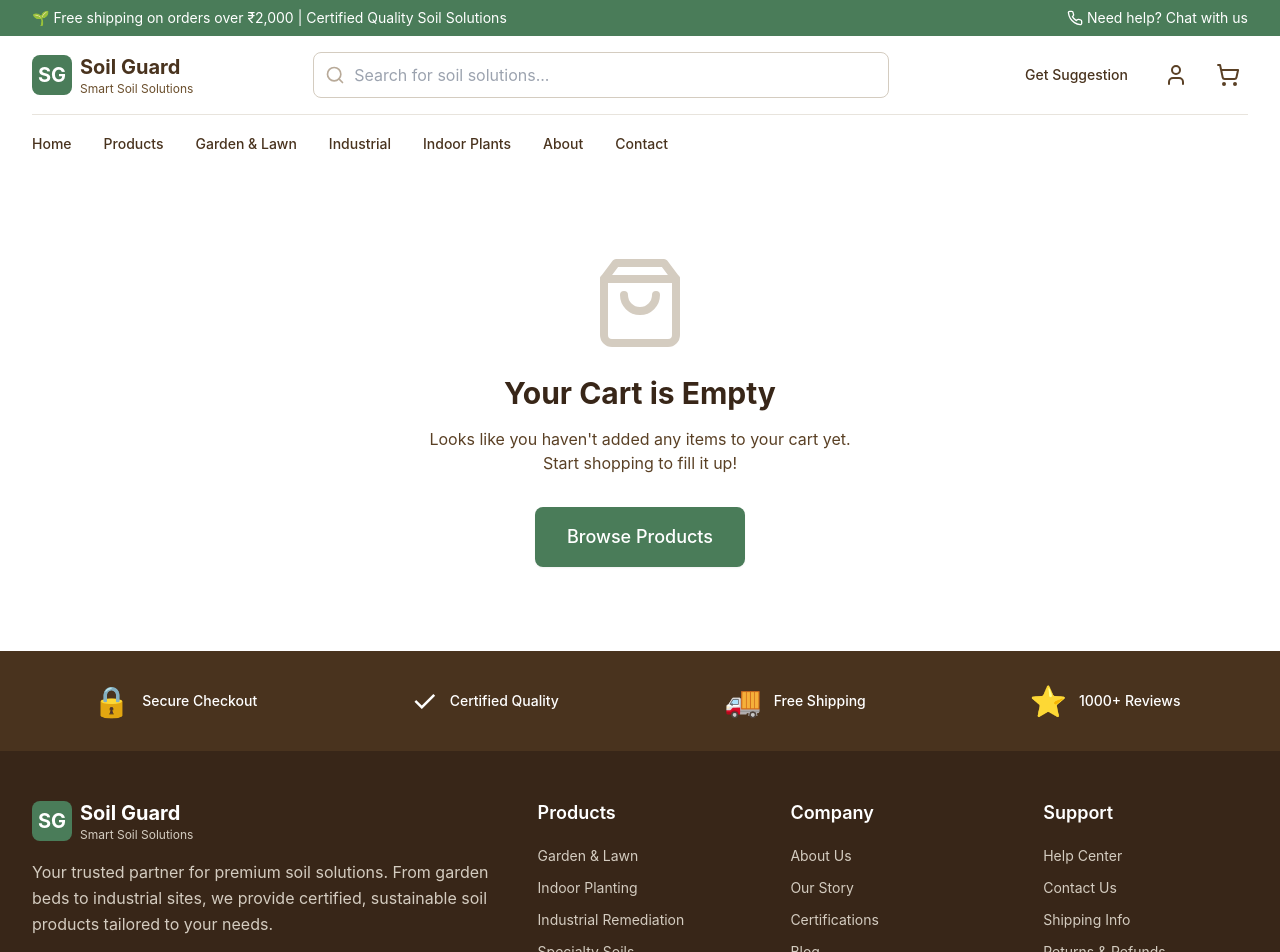
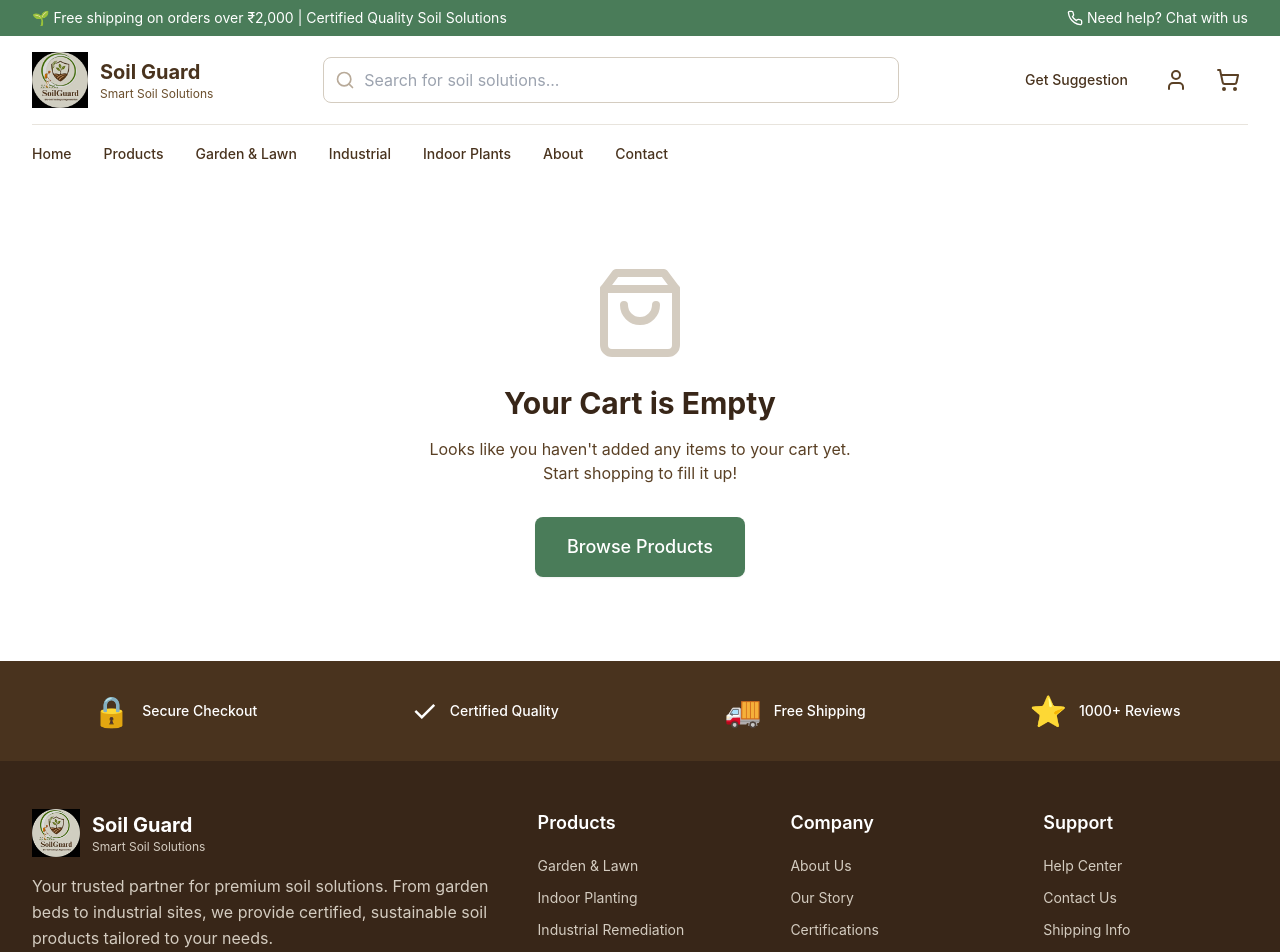
Before and after one commit to ankitsingh794/Soil-Guard, a Next.js app: page /cart in a window 1280 px wide. Shown: the top 952 px of the page. Built offline with nearby package versions, Linux system fonts and the light colour scheme.

Commit message:
Add company logo to header, footer, and favicon/metadata

```diff
--- a/src/app/layout.tsx
+++ b/src/app/layout.tsx
@@ -6,11 +6,23 @@ export const metadata: Metadata = {
   description: 'Premium quality soil solutions for gardens, indoor plants, and industrial applications. Certified, sustainable, and delivered to your door.',
   keywords: 'soil, garden soil, potting mix, organic soil, industrial soil, remediation, plant soil',
   authors: [{ name: 'Soil Guard' }],
+  icons: {
+    icon: '/logo.jpg',
+    apple: '/logo.jpg',
+  },
   openGraph: {
     title: 'Soil Guard - Smart Soil Solutions',
     description: 'Premium quality soil solutions with AI-powered recommendations',
     type: 'website',
     locale: 'en_IN',
+    images: [
+      {
+        url: '/logo.jpg',
+        width: 1200,
+        height: 630,
+        alt: 'Soil Guard Logo',
+      },
+    ],
   },
 };
 
@@ -21,9 +33,6 @@ export default function RootLayout({
 }) {
   return (
     <html lang="en">
-      <head>
-        <link rel="icon" href="/favicon.ico" />
-      </head>
       <body className="antialiased">{children}</body>
     </html>
   );
--- a/src/components/layout/Footer.tsx
+++ b/src/components/layout/Footer.tsx
@@ -1,6 +1,8 @@
 import React from 'react';
 import Link from 'next/link';
+import Image from 'next/image';
 import { Github, Instagram, Linkedin, Mail, Phone, MapPin } from 'lucide-react';
+import LogoImage from '@/components/Logo.jpg';
 
 const Footer: React.FC = () => {
   const currentYear = new Date().getFullYear();
@@ -65,9 +67,14 @@ const Footer: React.FC = () => {
         <div className="grid grid-cols-1 md:grid-cols-2 lg:grid-cols-5 gap-8 lg:gap-12">
           {/* Brand section */}
           <div className="lg:col-span-2">
-            <div className="flex items-center gap-2 mb-4">
-              <div className="w-10 h-10 bg-botanical-500 rounded-lg flex items-center justify-center">
-                <span className="text-white font-bold text-xl">SG</span>
+            <div className="flex items-center gap-3 mb-4">
+              <div className="relative w-12 h-12">
+                <Image
+                  src={LogoImage}
+                  alt="Soil Guard Logo"
+                  fill
+                  className="object-contain"
+                />
               </div>
               <div>
                 <h2 className="text-xl font-display font-bold">Soil Guard</h2>
--- a/src/components/layout/Header.tsx
+++ b/src/components/layout/Header.tsx
@@ -2,11 +2,13 @@
 
 import React, { useState, useEffect } from 'react';
 import Link from 'next/link';
+import Image from 'next/image';
 import { usePathname } from 'next/navigation';
 import { Search, ShoppingCart, Menu, X, User, Phone } from 'lucide-react';
 import Button from '@/components/ui/Button';
 import { useCartStore } from '@/store/cartStore';
 import { cn } from '@/lib/utils';
+import LogoImage from '@/components/Logo.jpg';
 
 const Header: React.FC = () => {
   const [isMenuOpen, setIsMenuOpen] = useState(false);
@@ -76,9 +78,15 @@ const Header: React.FC = () => {
       <div className="container-custom py-4">
         <div className="flex items-center justify-between gap-4">
           {/* Logo */}
-          <Link href="/" className="flex items-center gap-2 flex-shrink-0">
-            <div className="w-10 h-10 bg-botanical-500 rounded-lg flex items-center justify-center">
-              <span className="text-white font-bold text-xl">SG</span>
+          <Link href="/" className="flex items-center gap-3 flex-shrink-0">
+            <div className="relative w-12 h-12 sm:w-14 sm:h-14">
+              <Image
+                src={LogoImage}
+                alt="Soil Guard Logo"
+                fill
+                className="object-contain"
+                priority
+              />
             </div>
             <div className="hidden sm:block">
               <h1 className="text-xl font-display font-bold text-soil-700">
```
Also changed, not shown: public/logo.jpg (added), src/components/Logo.jpg (added).
